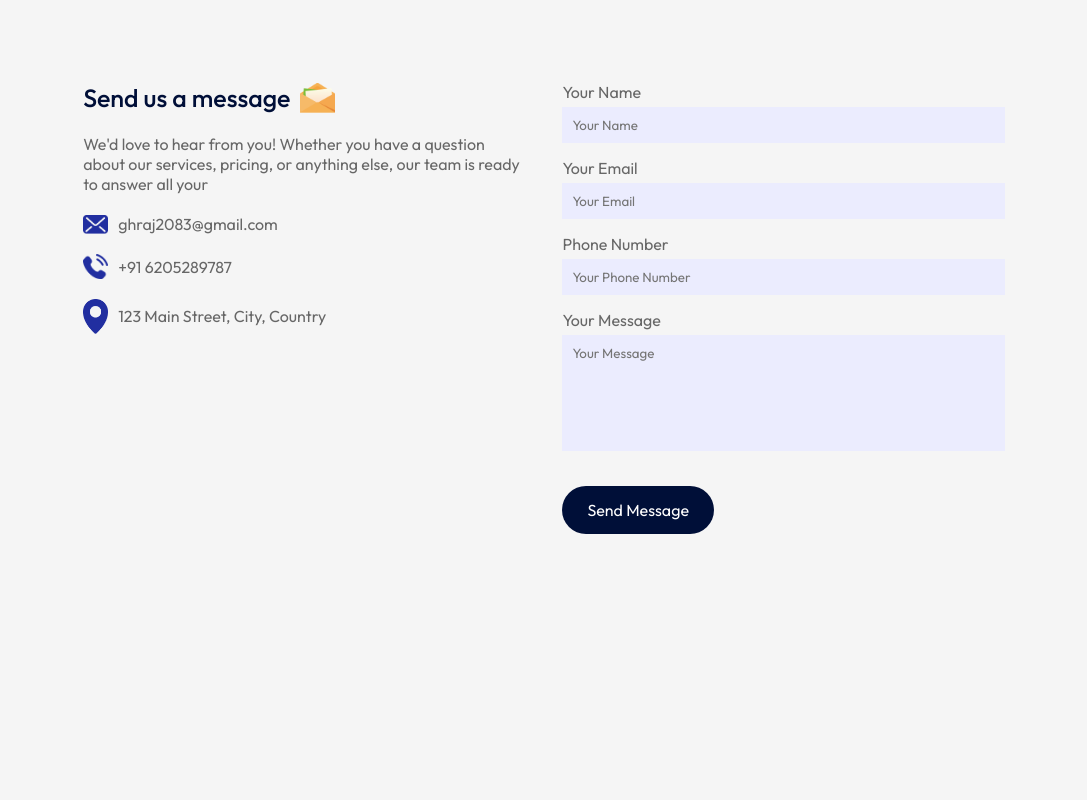
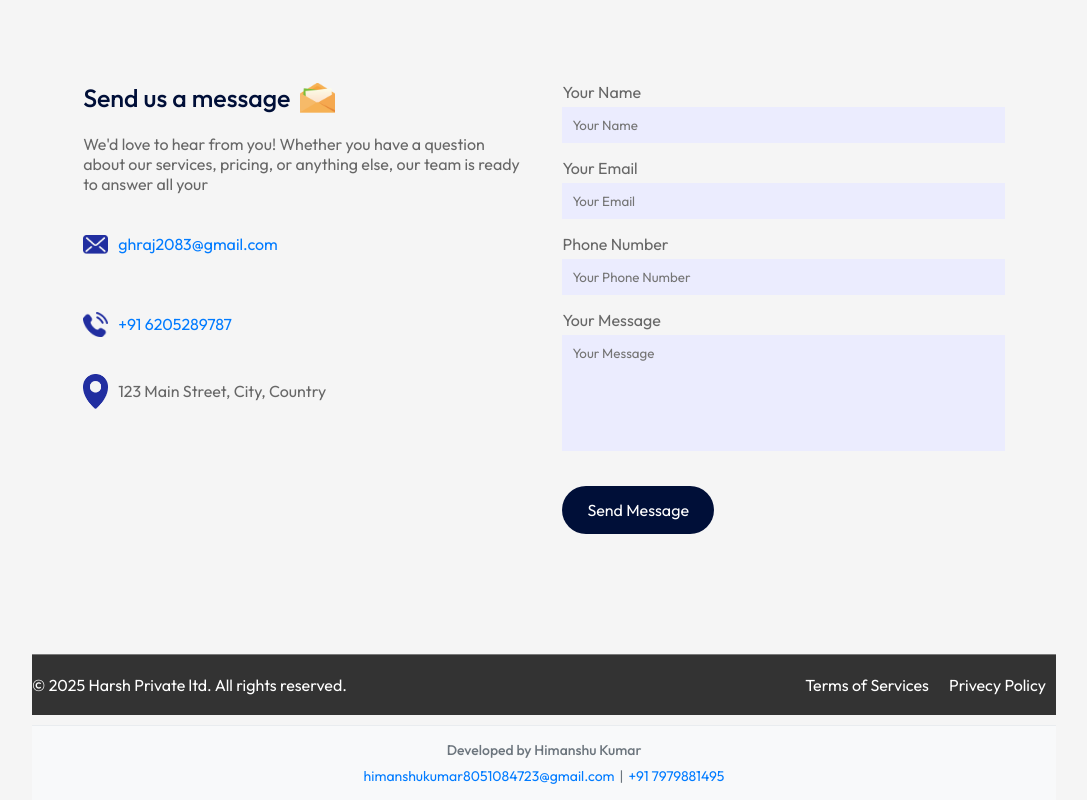
Before and after one commit to himanshukumar7227/Aricitacts_Website_form, a React (Vite) app: page / in a window 1280 px wide. Shown: the part 1920-2720 px from the top of the page, without its empty margins (96-1183 px from the left). Before the commit the page ends 2574 px from the top, so only its background shows below. Built offline with nearby package versions, Linux system fonts and the light colour scheme.

Commit message:
all functionality with developer info

```diff
--- a/package.json
+++ b/package.json
@@ -16,6 +16,8 @@
     "nodemailer": "^8.0.3",
     "react": "^19.2.4",
     "react-dom": "^19.2.4",
+    "react-scroll": "^1.9.3",
+    "scroll": "^3.0.1",
     "twilio": "^5.13.0"
   },
   "devDependencies": {
--- a/src/App.jsx
+++ b/src/App.jsx
@@ -5,6 +5,8 @@ import Services from './Componenets/Services/Services.jsx'
 import Title from './Componenets/Title/Title.jsx'
 import About from './Componenets/About/About.jsx'
 import Contact from './Componenets/Contact/Contact.jsx'
+import Footer from './Componenets/Footer/Footer.jsx'
+import Developer from './Componenets/Developer/Developer.jsx'
 
 const App = () => {
   return (
@@ -17,6 +19,8 @@ const App = () => {
         <About />
         <Title SubTitle='Contact Us' Title='Get In Touch' />
         <Contact/>
+        <Footer/>
+        <Developer/>
       </div>
     </div>
   )
--- a/src/Componenets/Contact/Contact.jsx
+++ b/src/Componenets/Contact/Contact.jsx
@@ -8,8 +8,24 @@ import location_icon from '../../assets/location-icon.png'
 function Contact() {
   const [formMessage, setFormMessage] = useState('');
 
+  const openWhatsApp = () => {
+    const phone = '916205289787' // replace with your number (country code + phone)
+    const text = encodeURIComponent('Hello! I want to contact you.')
+    const url = `https://wa.me/${phone}?text=${text}`
+    window.open(url, '_blank')
+  }
+
+  const openEmail = () => {
+    const email = 'ghraj2083@gmail.com'
+    const subject = encodeURIComponent('Contact Inquiry')
+    const body = encodeURIComponent('Hello! I want to contact you.')
+    const url = `mailto:${email}?subject=${subject}&body=${body}`
+    window.open(url, '_blank')
+  }
+
   const handleSubmit = async (e) => {
     e.preventDefault();
+    setFormMessage("Sanding........")
     const formData = new FormData(e.target);
     const data = {
       name: formData.get('name'),
@@ -50,8 +66,8 @@ function Contact() {
             our services, pricing, or anything else, our team is ready to
              answer all your </p>
         <ul>
-            <li><img src={mail_icon} alt="Mail Icon" /> ghraj2083@gmail.com</li>
-            <li><img src={phone_icon} alt="Phone Icon" /> +91 6205289787</li>
+            <li><img src={mail_icon} alt="Mail Icon" /> <span onClick={openEmail} style={{cursor: 'pointer', color: '#007bff'}}>ghraj2083@gmail.com</span></li>
+            <li><img src={phone_icon} alt="Phone Icon" /> <span onClick={openWhatsApp} style={{cursor: 'pointer', color: '#007bff'}}>+91 6205289787</span></li>
             <li><img src={location_icon} alt="Location Icon" /> 123 Main Street, City, Country</li>
         </ul>
       </div>
--- /dev/null
+++ b/src/Componenets/Developer/Developer.css
@@ -0,0 +1,33 @@
+.developer {
+    background-color: #f8f9fa;
+    border-top: 1px solid #e9ecef;
+    color: #6c757d;
+    padding: 15px 0;
+    text-align: center;
+    font-size: 14px;
+    margin: 0 auto;
+}
+
+.developer p {
+    margin: 0 0 8px 0;
+    font-weight: 500;
+}
+
+.developer-contact {
+    display: flex;
+    justify-content: center;
+    align-items: center;
+    gap: 5px;
+}
+
+.developer-link {
+    color: #007bff;
+    cursor: pointer;
+    text-decoration: none;
+    transition: color 0.3s ease;
+}
+
+.developer-link:hover {
+    color: #0056b3;
+    text-decoration: underline;
+}
--- /dev/null
+++ b/src/Componenets/Developer/Developer.jsx
@@ -0,0 +1,36 @@
+import React from 'react'
+import './Developer.css'
+
+const Developer = () => {
+  const openDeveloperEmail = () => {
+    const email = 'himanshukumar8051084723@gmail.com'
+    const subject = encodeURIComponent('Developer Contact')
+    const body = encodeURIComponent('Hello! I want to contact you about development services.')
+    const url = `mailto:${email}?subject=${subject}&body=${body}`
+    window.open(url, '_blank')
+  }
+
+  const openDeveloperWhatsApp = () => {
+    const phone = '917979881495' // Adding country code 91
+    const text = encodeURIComponent('Hello! I want to contact you about development services.')
+    const url = `https://wa.me/${phone}?text=${text}`
+    window.open(url, '_blank')
+  }
+
+  return (
+    <div className='developer'>
+      <p>Developed by Himanshu Kumar</p>
+      <div className='developer-contact'>
+        <span onClick={openDeveloperEmail} className='developer-link'>
+          himanshukumar8051084723@gmail.com
+        </span>
+        <span> | </span>
+        <span onClick={openDeveloperWhatsApp} className='developer-link'>
+          +91 7979881495
+        </span>
+      </div>
+    </div>
+  )
+}
+
+export default Developer
--- /dev/null
+++ b/src/Componenets/Footer/Footer.css
@@ -0,0 +1,16 @@
+.footer{
+    background-color: #333;
+    border-top: 1px solid #797979;
+    color: #fff;
+    padding: 20px 0;
+    text-align: center;
+    margin: 10px auto;
+    display: flex;
+    justify-content: space-between;
+    align-items: center;
+}
+.footer ul li{
+    list-style: none;
+    display: inline-block;
+    margin: 0 10px;
+}
--- /dev/null
+++ b/src/Componenets/Footer/Footer.jsx
@@ -0,0 +1,16 @@
+import React from 'react'
+import './Footer.css'
+
+const Footer = () => {
+  return (
+    <div className='footer'>
+      <p>© 2025 Harsh Private ltd. All rights reserved.</p>
+      <ul>
+        <li>Terms of Services</li>
+        <li>Privecy Policy</li>
+      </ul>
+    </div>
+  )
+}
+
+export default Footer
--- a/src/Componenets/Navbar/Navbar.jsx
+++ b/src/Componenets/Navbar/Navbar.jsx
@@ -1,6 +1,7 @@
 import React, { useEffect, useState } from 'react'
 import './Navbar.css'
 import logo from '../../assets/logo.png'
+import { Link } from 'react-scroll';
 
 const Navbar = () => {
     const [sticky, setSticky] = useState(false);
@@ -18,22 +19,15 @@ const Navbar = () => {
         };
     }, []);
 
-
-  const openWhatsApp = () => {
-    const phone = '916205289787' // replace with your number (country code + phone)
-    const text = encodeURIComponent('Hello! I want to contact you.')
-    const url = `https://wa.me/${phone}?text=${text}`
-    window.open(url, '_blank')
-  }
-
   return (
     <nav className={`container ${sticky ? 'dark-nav' : ''}`} >
       <img src={logo} alt="Logo" className='logo' />
       <ul className='nav-btn'>
-        <li>Home</li>
-        <li>About</li>
-        <li>Services</li>
-        <li><button className='btn' onClick={openWhatsApp}>Contact Us</button></li>
+        <li><Link to="hero" spy={true} smooth={true} offset={0} duration={500}>Home</Link></li>
+        <li><Link to="about" spy={true} smooth={true} offset={-150} duration={500}>About</Link></li>
+        <li><Link to="service" spy={true} smooth={true} offset={-260} duration={500}>Services</Link></li>
+        <li><Link to="contact" spy={true} smooth={true} offset={-260} duration={500}>
+        <button className='btn'>Contact Us</button></Link></li>
       </ul>
     </nav>
   )
```
Also changed, not shown: 1 other file (tests, documents, lock files or other folders).
